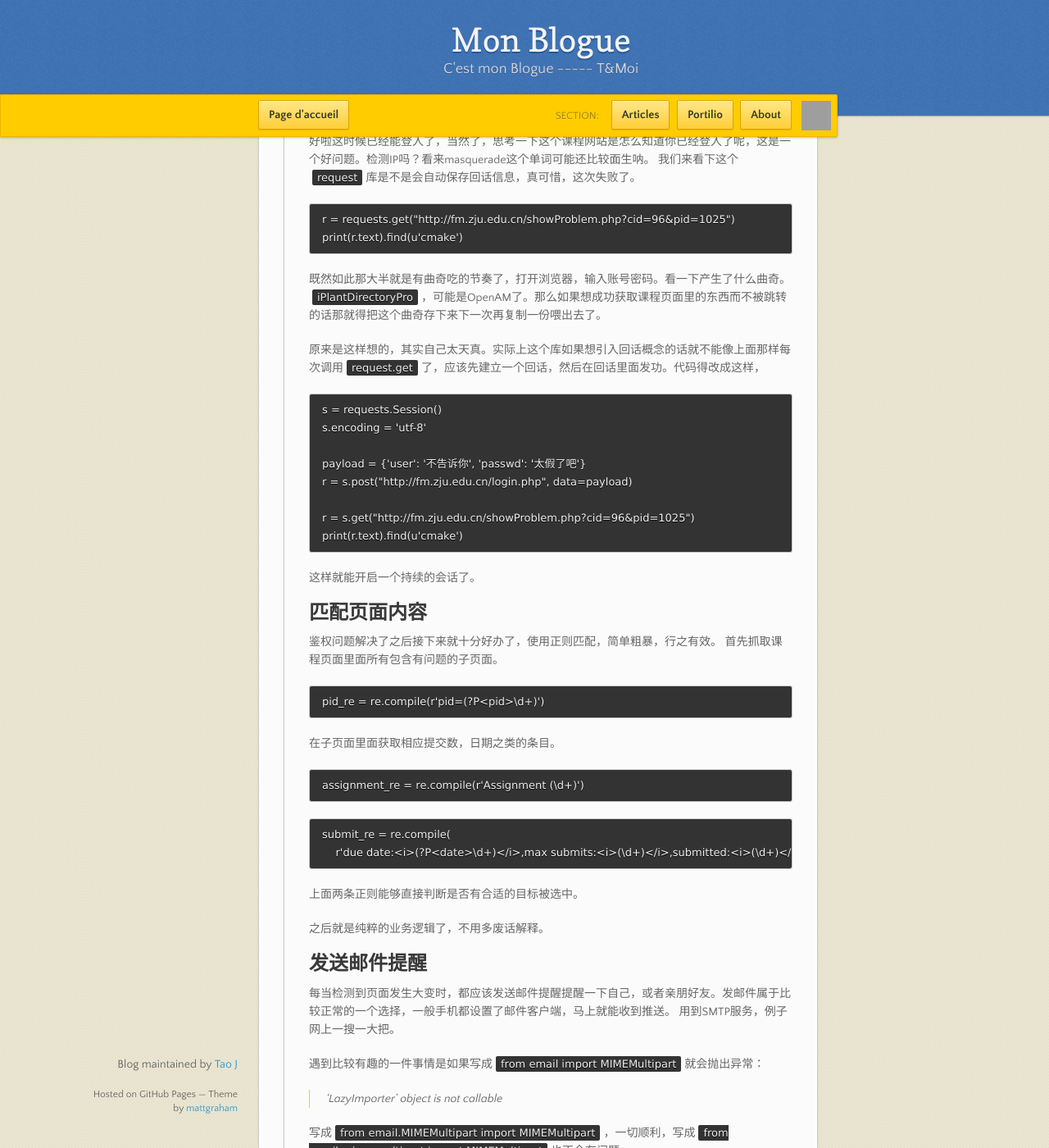
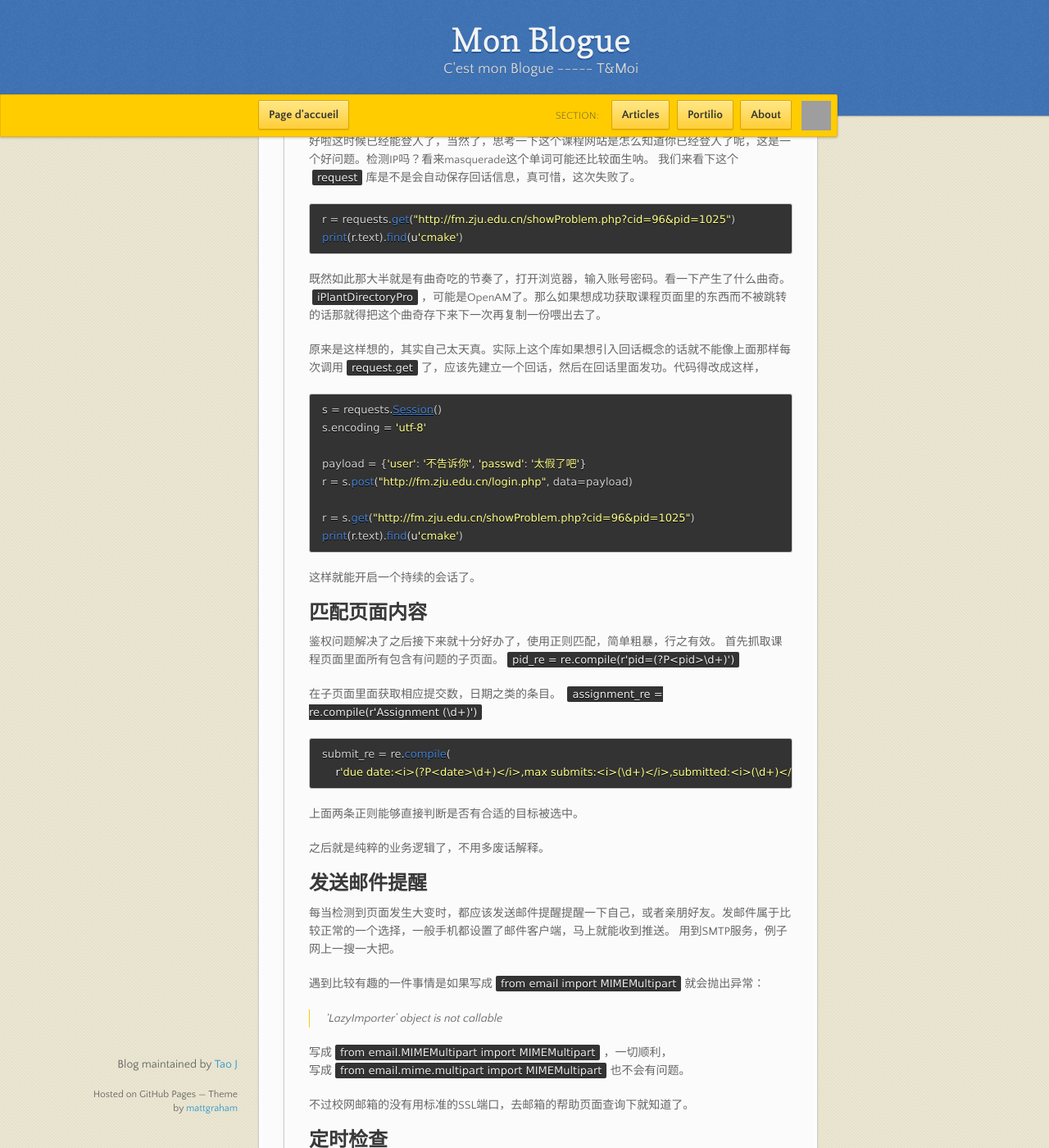
Before and after one commit to Tao-J/Moi_Blogue, a Jekyll site: the page built from _posts/2015-04-09-sup33.md, in a window 1280 px wide and 1400 px high, scrolled down 1290 px. Shown: the whole window at 82% size. Built offline with Jekyll 4.4.1, drawn with Linux system fonts in a browser that asks for light colours; nearby versions of some CDN libraries; Markdown is read by kramdown in place of the engine named in the settings; grey boxes are pictures that could not be loaded.

Commit message:
fix markdown syntax

````diff
--- a/_includes/header.html
+++ b/_includes/header.html
@@ -2,10 +2,10 @@
     <meta charset="utf-8">
     <meta http-equiv="X-UA-Compatible" content="chrome=1">
     <title> {% if page.title %} {{ page.title }} | {% endif %} Mon Blogue, Coding ape.... </title>
-    <link rel="stylesheet" href="/stylesheets/styles.css">
-    <link rel="stylesheet" href="/stylesheets/pygment_trac.css">
+    <link rel="stylesheet" href="{{ site.baseurl}}/stylesheets/styles.css">
+    <link rel="stylesheet" href="{{ site.baseurl}}/stylesheets/pygment_trac.css">
     <script src="https://ajax.googleapis.com/ajax/libs/jquery/1.7.1/jquery.min.js"></script>
-    <script src="/javascripts/main.js"></script>
+    <script src="{{ site.baseurl}}/javascripts/main.js"></script>
     <!--[if lt IE 9]>
 <script src="//html5shiv.googlecode.com/svn/trunk/html5.js"></script>
 <![endif]-->
--- a/_layouts/default.html
+++ b/_layouts/default.html
@@ -13,7 +13,7 @@
         <div id="banner">
             <span id="logo"></span>
 
-            <a href="{{ site.baseurl}}" class="button fork"><strong>Page d'accueil</strong></a>
+            <a href="{{ site.baseurl}}/" class="button fork"><strong>Page d'accueil</strong></a>
 
             <div class="downloads"> <!-- TODO: -->
                 <span>Section:</span>
--- a/_posts/2015-04-09-sup33.md
+++ b/_posts/2015-04-09-sup33.md
@@ -3,12 +3,11 @@
 title: sup33
 title_real: Using Python 'requests' package to maintain a login session
 ---
-#sup33
-
-##初步测试
-
+# sup33
+## 初步测试
 首先测试下怎么样才能登入课程网站，在浏览器里跑一下Javascript脚本。
 这里加上了一个简单的包头后台才给出了登入成功的回应。
+
 ```javascript
 var http = new XMLHttpRequest();
 var url = "login.php";
@@ -27,9 +26,10 @@
 ```
 
 这样测试过之后就放心了，虽然心里早觉得后台会检查包头信息，没想到只检查了一点。
-##客户端开发
+## 客户端开发
 之后选择使用Python写一个完整的客户端，Python一直被用来作为敷衍了事的工具语言。
 可惜的是Python的某个库的调用函数接口实在太残废，发现一个叫做[`requests`](http://docs.python-requests.org/)的包看起来很科学，于是乎直接上吧。
+
 ```python
 # -*- coding: utf-8 -*-
 import requests
@@ -39,18 +39,22 @@
 r.encoding = 'utf-8'
 print(r.text).find(u'花的名字')
 ```
+
 也是奇怪，不知道为啥没添加自定义包头也能成功登入（最后一句话打印出来的结果不是-1）（后来才发现这个库调用post方法时候会直接加上Content-type元数据）。最后一句输出704，是个好数字。以后大家第一次见面问好的时候可以说：“你在肥老鼠网上的登入后主页的超文本标记语言源码的第704个字符后的那几个字是什么呀？”对方回答不上来的话基本就可以判断对方水平和你一样弱爆了。
-##维持回话
+## 维持回话
 好啦这时候已经能登入了，当然了，思考一下这个课程网站是怎么知道你已经登入了呢，这是一个好问题。检测IP吗？看来masquerade这个单词可能还比较面生呐。
 我们来看下这个`request`库是不是会自动保存回话信息，真可惜，这次失败了。
-```
+
+```python
 r = requests.get("http://fm.zju.edu.cn/showProblem.php?cid=96&pid=1025")
 print(r.text).find(u'cmake')
 ```
+
 既然如此那大半就是有曲奇吃的节奏了，打开浏览器，输入账号密码。看一下产生了什么曲奇。`iPlantDirectoryPro`，可能是OpenAM了。那么如果想成功获取课程页面里的东西而不被跳转的话那就得把这个曲奇存下来下一次再复制一份喂出去了。
 
 原来是这样想的，其实自己太天真。实际上这个库如果想引入回话概念的话就不能像上面那样每次调用`request.get`了，应该先建立一个回话，然后在回话里面发功。代码得改成这样，
-```
+
+```python
 s = requests.Session()
 s.encoding = 'utf-8'
 
@@ -60,23 +64,22 @@
 r = s.get("http://fm.zju.edu.cn/showProblem.php?cid=96&pid=1025")
 print(r.text).find(u'cmake')
 ```
+
 这样就能开启一个持续的会话了。
 
-##匹配页面内容
+## 匹配页面内容
 鉴权问题解决了之后接下来就十分好办了，使用正则匹配，简单粗暴，行之有效。
-首先抓取课程页面里面所有包含有问题的子页面。
-```
-pid_re = re.compile(r'pid=(?P<pid>\d+)')
-```
+首先抓取课程页面里面所有包含有问题的子页面。`pid_re = re.compile(r'pid=(?P<pid>\d+)')`
 
 在子页面里面获取相应提交数，日期之类的条目。
-```
-assignment_re = re.compile(r'Assignment (\d+)')
-```
-```
+`assignment_re = re.compile(r'Assignment (\d+)')
+`
+
+```python
 submit_re = re.compile(
     r'due date:<i>(?P<date>\d+)</i>,max submits:<i>(\d+)</i>,submitted:<i>(\d+)</i>,status: <i>not submitted</i>')
 ```
+
 上面两条正则能够直接判断是否有合适的目标被选中。
 
 之后就是纯粹的业务逻辑了，不用多废话解释。
@@ -88,7 +91,8 @@
 遇到比较有趣的一件事情是如果写成`from email import MIMEMultipart`就会抛出异常：
 >'LazyImporter' object is not callable
 
-写成`from email.MIMEMultipart import MIMEMultipart`，一切顺利，写成`from email.mime.multipart import MIMEMultipart`也不会有问题。
+写成`from email.MIMEMultipart import MIMEMultipart`，一切顺利，
+写成`from email.mime.multipart import MIMEMultipart`也不会有问题。
 
 不过校网邮箱的没有用标准的SSL端口，去邮箱的帮助页面查询下就知道了。
 
````
Also changed, not shown: _posts/2015-04-08-lab02.md (+54 -17 lines).
